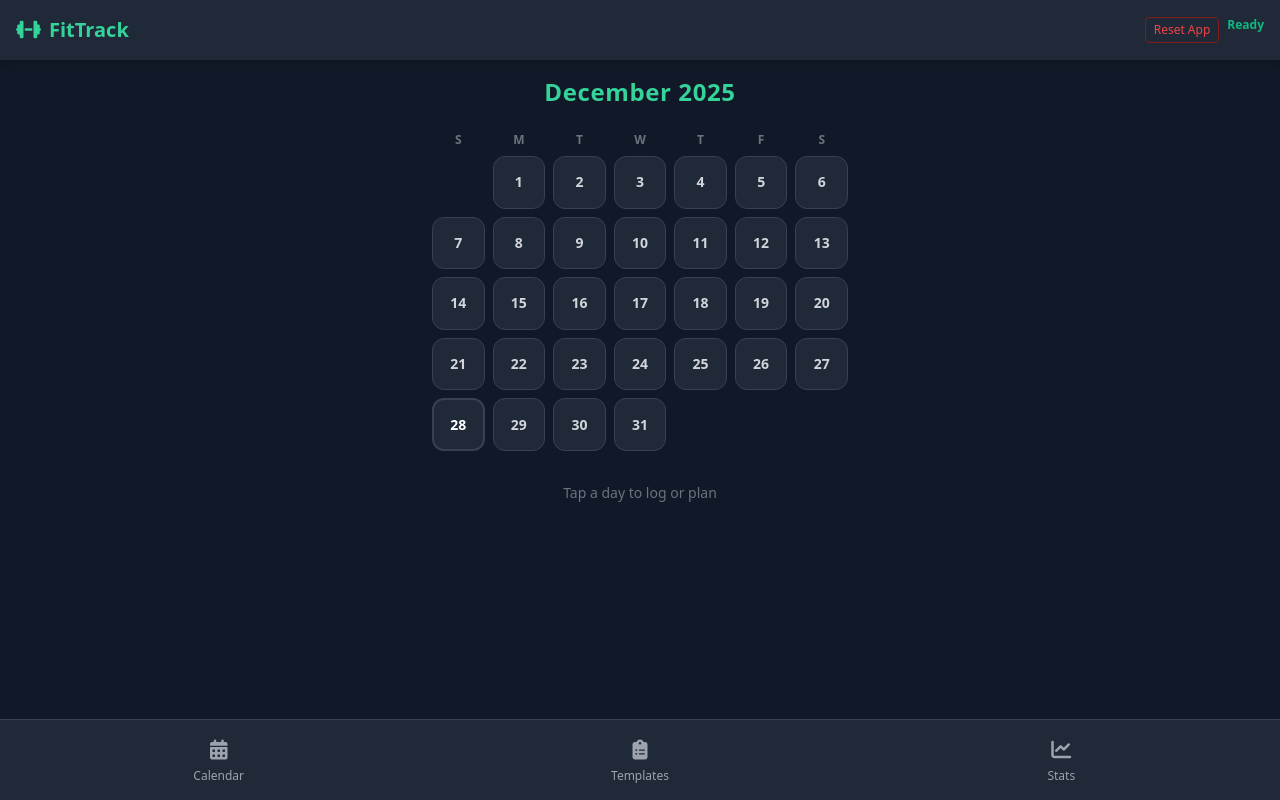
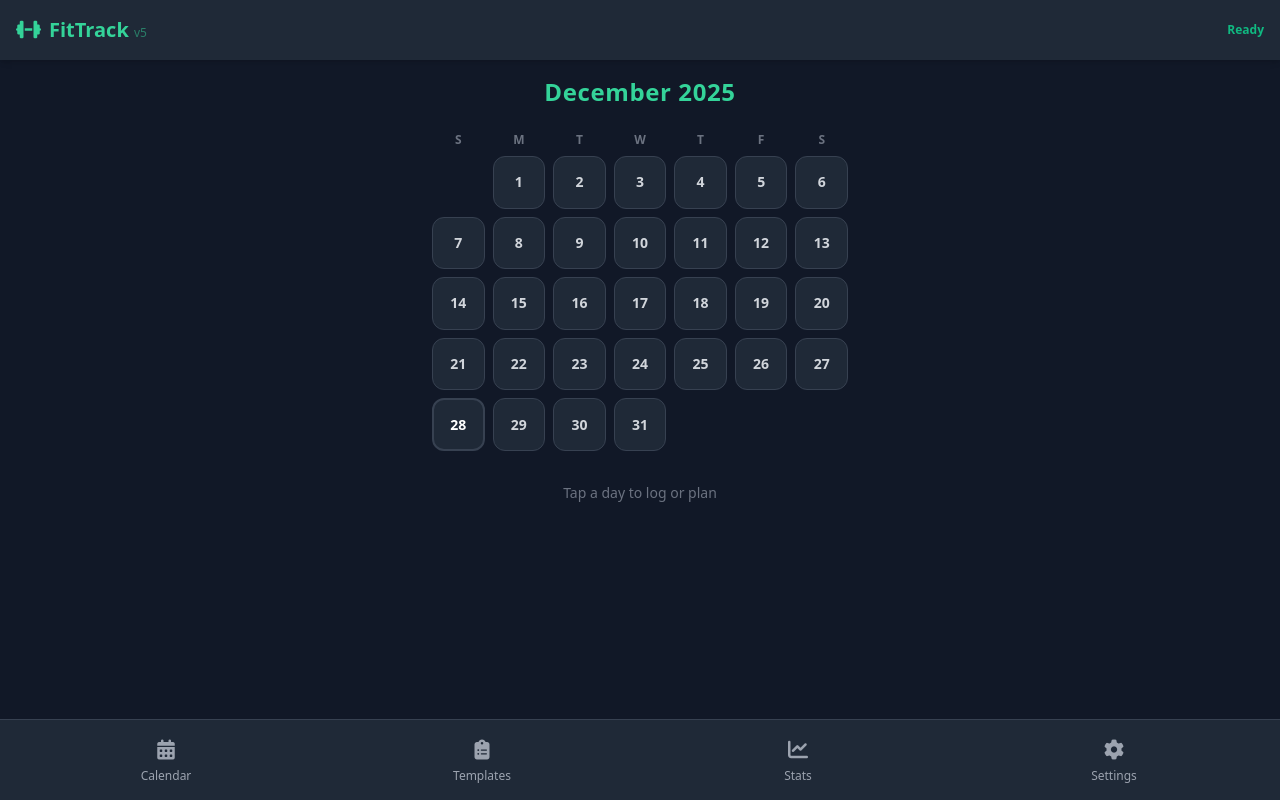
Before and after one commit to JayBuildsThings/Fitness-app, a plain HTML site: page index.html in a window 1280 px wide. Drawn offline with nearby package versions, Linux system fonts and the light colour scheme.

Commit message:
Update index.html

```diff
--- a/index.html
+++ b/index.html
@@ -3,7 +3,7 @@
 <head>
     <meta charset="UTF-8">
     <meta name="viewport" content="width=device-width, initial-scale=1.0, maximum-scale=1.0, user-scalable=no, viewport-fit=cover">
-    <title>SQLite FitTrack</title>
+    <title>SQLite FitTrack v5</title>
     <link rel="manifest" href="manifest.json">
     <script src="https://cdn.tailwindcss.com"></script>
     <link rel="stylesheet" href="https://cdnjs.cloudflare.com/ajax/libs/font-awesome/6.4.0/css/all.min.css">
@@ -23,23 +23,24 @@
 </head>
 <body class="bg-gray-900 text-gray-100 font-sans h-dvh flex flex-col overflow-hidden">
 
+    <!-- Header -->
     <header class="bg-gray-800 p-4 pt-safe shadow-md flex justify-between items-center z-10 shrink-0">
-        <h1 class="text-xl font-bold text-emerald-400"><i class="fas fa-dumbbell mr-2"></i>FitTrack</h1>
-        <div class="flex gap-2">
-            <button onclick="DB.nuke()" class="text-xs text-red-500 border border-red-900 px-2 py-1 rounded">Reset App</button>
+        <h1 class="text-xl font-bold text-emerald-400"><i class="fas fa-dumbbell mr-2"></i>FitTrack <span class="text-xs opacity-50 font-normal">v5</span></h1>
         <div id="db-status" class="text-xs text-gray-500 flex items-center">Loading...</div>
-        </div>
     </header>
 
+    <!-- Error Log -->
     <div id="error-log" class="bg-gray-800 border-b border-red-900"></div>
 
+    <!-- Main Content -->
     <main id="app-container" class="flex-1 overflow-y-auto relative w-full max-w-md mx-auto bg-gray-900">
         <div id="loading-view" class="flex flex-col items-center justify-center h-full text-gray-500">
             <div class="animate-spin rounded-full h-12 w-12 border-b-2 border-emerald-500 mb-4"></div>
-            <p>Initializing Database...</p>
+            <p>Checking Database...</p>
         </div>
     </main>
 
+    <!-- Navigation -->
     <nav class="bg-gray-800 border-t border-gray-700 flex justify-around p-2 pb-safe shrink-0 z-20">
         <button onclick="router.navigate('calendar')" class="nav-btn w-full text-gray-400 hover:text-emerald-400 flex flex-col items-center py-2">
             <i class="fas fa-calendar-alt text-xl mb-1"></i>
@@ -52,6 +53,10 @@
         <button onclick="router.navigate('stats')" class="nav-btn w-full text-gray-400 hover:text-emerald-400 flex flex-col items-center py-2">
             <i class="fas fa-chart-line text-xl mb-1"></i>
             <span class="text-xs">Stats</span>
+        </button>
+        <button onclick="router.navigate('settings')" class="nav-btn w-full text-gray-400 hover:text-emerald-400 flex flex-col items-center py-2">
+            <i class="fas fa-cog text-xl mb-1"></i>
+            <span class="text-xs">Settings</span>
         </button>
     </nav>
 
@@ -74,15 +79,28 @@
                 const dataPromise = this.loadFromIDB();
                 const [SQL, buf] = await Promise.all([sqlPromise, dataPromise]);
 
+                let isNew = false;
+
                 if (buf) {
+                    try {
                         this.db = new SQL.Database(new Uint8Array(buf));
+                        // Test query to check for corruption
+                        this.db.exec("SELECT count(*) FROM templates");
+                    } catch (e) {
+                        console.warn("Corrupt database detected. Resetting.", e);
+                        this.db = new SQL.Database();
+                        isNew = true;
+                    }
                 } else {
                     this.db = new SQL.Database();
+                    isNew = true;
+                }
+
+                this.initSchema();
+
+                if (isNew) {
                     this.seedDemoData();
                 }
-
-                // FIX: Always run schema init to repair broken/old databases
-                this.initSchema();
 
                 this.save();
                 document.getElementById('db-status').innerText = "Ready";
@@ -95,26 +113,25 @@
                     <div class="text-red-500 p-8 text-center">
                         <h3 class="font-bold">App Error</h3>
                         <p class="text-sm mt-2 mb-4 bg-gray-800 p-2 rounded text-left font-mono break-all">${err.message}</p>
-                        <button onclick="DB.nuke()" class="bg-red-600 text-white px-4 py-2 rounded">Reset Everything</button>
+                        <button onclick="Actions.hardReset()" class="bg-red-600 text-white px-4 py-2 rounded shadow-lg">Reset App Data</button>
                     </div>
                 `;
             }
         },
 
         initSchema() {
-            this.db.run(`
-                CREATE TABLE IF NOT EXISTS templates (id INTEGER PRIMARY KEY, name TEXT);
-                CREATE TABLE IF NOT EXISTS template_exercises (id INTEGER PRIMARY KEY, template_id INTEGER, name TEXT, ordering INTEGER);
-                CREATE TABLE IF NOT EXISTS workouts (id INTEGER PRIMARY KEY, date TEXT, name TEXT, status TEXT, notes TEXT);
-                CREATE TABLE IF NOT EXISTS workout_exercises (id INTEGER PRIMARY KEY, workout_id INTEGER, name TEXT, ordering INTEGER);
-                CREATE TABLE IF NOT EXISTS sets (id INTEGER PRIMARY KEY, exercise_id INTEGER, reps INTEGER, weight REAL, completed INTEGER DEFAULT 0);
-            `);
+            this.db.run("CREATE TABLE IF NOT EXISTS templates (id INTEGER PRIMARY KEY, name TEXT);");
+            this.db.run("CREATE TABLE IF NOT EXISTS template_exercises (id INTEGER PRIMARY KEY, template_id INTEGER, name TEXT, ordering INTEGER);");
+            this.db.run("CREATE TABLE IF NOT EXISTS workouts (id INTEGER PRIMARY KEY, date TEXT, name TEXT, status TEXT, notes TEXT);");
+            this.db.run("CREATE TABLE IF NOT EXISTS workout_exercises (id INTEGER PRIMARY KEY, workout_id INTEGER, name TEXT, ordering INTEGER);");
+            this.db.run("CREATE TABLE IF NOT EXISTS sets (id INTEGER PRIMARY KEY, exercise_id INTEGER, reps INTEGER, weight REAL, completed INTEGER DEFAULT 0);");
         },
 
         seedDemoData() {
-            // Only runs if NEW database
             try {
-                this.initSchema(); // Ensure tables exist before seeding
+                const count = this.query("SELECT count(*) as c FROM templates")[0].c;
+                if(count > 0) return;
+
                 this.run("INSERT INTO templates (name) VALUES ('Full Body A')");
                 const tid = this.query("SELECT last_insert_rowid() as id")[0].id;
                 this.run("INSERT INTO template_exercises (template_id, name, ordering) VALUES (?, 'Squat', 1)", [tid]);
@@ -145,12 +162,14 @@
         },
 
         save() {
+            try {
                 const data = this.db.export();
                 const request = indexedDB.open("FitTrackDB", 1);
                 request.onsuccess = e => {
                     const tx = e.target.result.transaction("store", "readwrite");
                     tx.objectStore("store").put(data, "sqlite_dump");
                 };
+            } catch(e) { console.error("Save failed", e); }
         },
 
         async loadFromIDB() {
@@ -165,13 +184,6 @@
                 };
                 request.onerror = () => resolve(null);
             });
-        },
-
-        nuke() {
-            if(confirm("RESET APP? All history will be deleted.")) {
-                indexedDB.deleteDatabase("FitTrackDB");
-                location.reload();
-            }
         }
     };
 
@@ -183,7 +195,8 @@
             const daysInMonth = new Date(year, month + 1, 0).getDate();
             const firstDay = new Date(year, month, 1).getDay();
 
-            const workouts = DB.query(`SELECT * FROM workouts WHERE date LIKE ?`, [`${year}-${String(month+1).padStart(2,'0')}%`]);
+            let workouts = [];
+            try { workouts = DB.query(`SELECT * FROM workouts WHERE date LIKE ?`, [`${year}-${String(month+1).padStart(2,'0')}%`]); } catch(e) {}
             const workoutMap = {};
             workouts.forEach(w => workoutMap[w.date] = w);
 
@@ -262,6 +275,27 @@
              const totalWorkouts = DB.query("SELECT COUNT(*) as c FROM workouts WHERE status='done'")[0].c;
              const totalSets = DB.query("SELECT COUNT(*) as c FROM sets WHERE completed=1")[0].c;
              return `<div class="p-6"><h2 class="text-2xl font-bold mb-6">Your Stats</h2><div class="grid grid-cols-2 gap-4 mb-6"><div class="bg-gray-800 p-4 rounded-2xl border border-gray-700 text-center"><div class="text-3xl font-bold text-emerald-400 mb-1">${totalWorkouts}</div><div class="text-xs text-gray-500 uppercase">Workouts Done</div></div><div class="bg-gray-800 p-4 rounded-2xl border border-gray-700 text-center"><div class="text-3xl font-bold text-blue-400 mb-1">${totalSets}</div><div class="text-xs text-gray-500 uppercase">Sets Completed</div></div></div></div>`;
+        },
+
+        settings: () => {
+            return `
+                <div class="p-6">
+                    <h2 class="text-2xl font-bold mb-6">Settings</h2>
+
+                    <div class="bg-gray-800 rounded-2xl p-4 border border-gray-700 mb-6">
+                        <h3 class="font-bold text-lg mb-2 text-white">Data Management</h3>
+                        <p class="text-gray-400 text-sm mb-4">If the app is acting buggy or you want to start over, use this button.</p>
+                        <button onclick="Actions.hardReset()" class="w-full bg-red-900/50 border border-red-500 text-red-400 py-3 rounded-xl font-bold hover:bg-red-900 transition">
+                            <i class="fas fa-bomb mr-2"></i> Reset App & Clear Data
+                        </button>
+                    </div>
+
+                    <div class="text-center text-gray-600 text-xs mt-10">
+                        FitTrack v5<br>
+                        Running on SQLite WA + IndexedDB
+                    </div>
+                </div>
+            `;
         }
     };
 
@@ -282,7 +316,7 @@
                 DB.run("INSERT INTO templates (name) VALUES ('New Routine')");
                 const res = DB.query("SELECT last_insert_rowid() as id");
                 if(res.length > 0) router.navigate('editTemplate', res[0].id);
-            } catch(e) { alert("Error creating template: " + e); }
+            } catch(e) { alert("Error creating template. Check Settings > Reset App.\n\n" + e); }
         },
         addTemplateExercise: (tid, name) => { if(!name) return; DB.run("INSERT INTO template_exercises (template_id, name, ordering) VALUES (?, ?, 0)", [tid, name]); router.navigate('editTemplate', tid); },
         deleteTemplateExercise: (eid, tid) => { DB.run("DELETE FROM template_exercises WHERE id=?", [eid]); router.navigate('editTemplate', tid); },
@@ -297,7 +331,21 @@
             else { btn.className = "w-full h-9 rounded-lg flex items-center justify-center transition shadow-sm bg-gray-700 text-gray-400 hover:bg-gray-600"; btn.onclick = () => Actions.toggleSet(setId, 0); }
         },
         addExerciseToWorkout: (wid) => { const name = prompt("Exercise Name:"); if(name) { DB.run("INSERT INTO workout_exercises (workout_id, name, ordering) VALUES (?, ?, 99)", [wid, name]); router.navigate('active', wid); } },
-        deleteWorkout: (id) => { if(confirm("Delete this plan?")) { DB.run("DELETE FROM workouts WHERE id=?", [id]); DB.run("DELETE FROM workout_exercises WHERE workout_id=?", [id]); router.navigate('calendar'); } }
+        deleteWorkout: (id) => { if(confirm("Delete this plan?")) { DB.run("DELETE FROM workouts WHERE id=?", [id]); DB.run("DELETE FROM workout_exercises WHERE workout_id=?", [id]); router.navigate('calendar'); } },
+
+        hardReset: async () => {
+            if(confirm("Fix App?\nThis will clear all data and reset the database to factory settings.")) {
+                if('serviceWorker' in navigator) {
+                    const registrations = await navigator.serviceWorker.getRegistrations();
+                    for(let registration of registrations) { await registration.unregister(); }
+                }
+                const keys = await caches.keys();
+                await Promise.all(keys.map(key => caches.delete(key)));
+                indexedDB.deleteDatabase("FitTrackDB");
+                alert("App Reset. Reloading...");
+                window.location.reload(true);
+            }
+        }
     };
 
     const router = {
@@ -309,6 +357,7 @@
             if (viewName === 'editTemplate') html = Views.editTemplate(param);
             if (viewName === 'active') html = Views.activeWorkout(param);
             if (viewName === 'stats') html = Views.stats();
+            if (viewName === 'settings') html = Views.settings();
             router.container.innerHTML = html;
         },
         openDay: (dateStr) => { router.container.innerHTML = Views.dayView(dateStr); }
```
Lines whose indentation alone changed are shown as unchanged.
